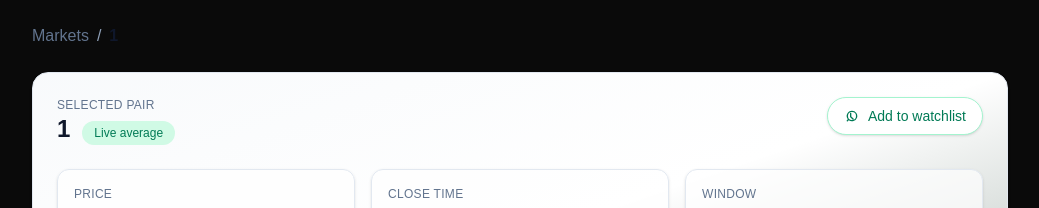
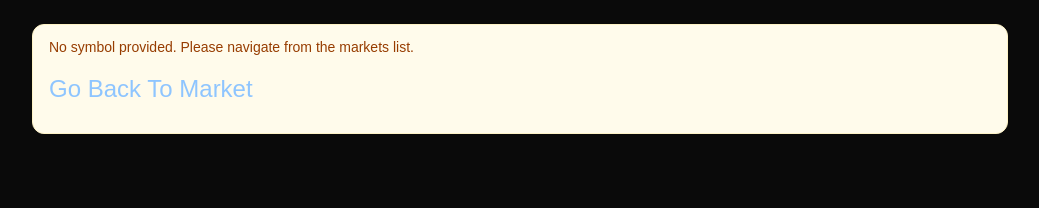
Before and after one commit to AliSawari/crypto-demo, a Next.js app: page /pair/1 in a window 1280 px wide. Shown: the top 208 px of the page, without its empty margins (120-1159 px from the left). Built offline with nearby package versions, Linux system fonts and the light colour scheme; no server answers.

Commit message:
fix: checking for included pari list before processing it

```diff
--- a/src/app/pair/[slug]/page.tsx
+++ b/src/app/pair/[slug]/page.tsx
@@ -1,20 +1,26 @@
 'use client';
 
 import SelectedPair from "@/features/market/components/SelectedPair";
+import { CURRENCY_PAIRS } from "@/lib/constants";
 import Link from "next/link";
 import { useParams } from "next/navigation";
+
 
 export default function PairDetailsPage() {
   const params = useParams();
   const slug = params?.slug;
   const symbol = Array.isArray(slug) ? slug[0] : slug;
 
-  if (!symbol) {
+  const isInList = symbol && CURRENCY_PAIRS.includes(symbol.toUpperCase());
+
+  if (!symbol || !isInList) {
     return (
       <main className="mx-auto max-w-5xl p-6">
         <p className="rounded-xl border border-amber-100 bg-amber-50 px-4 py-3 text-sm text-amber-800">
           No symbol provided. Please navigate from the markets list.
-          <Link href="/"><span>Go Back To Market</span></Link>
+          <div className="break-after-all text-blue-300 text-2xl my-4">
+            <Link href="/"><span>Go Back To Market</span></Link>
+          </div>
         </p>
       </main>
     );
```
